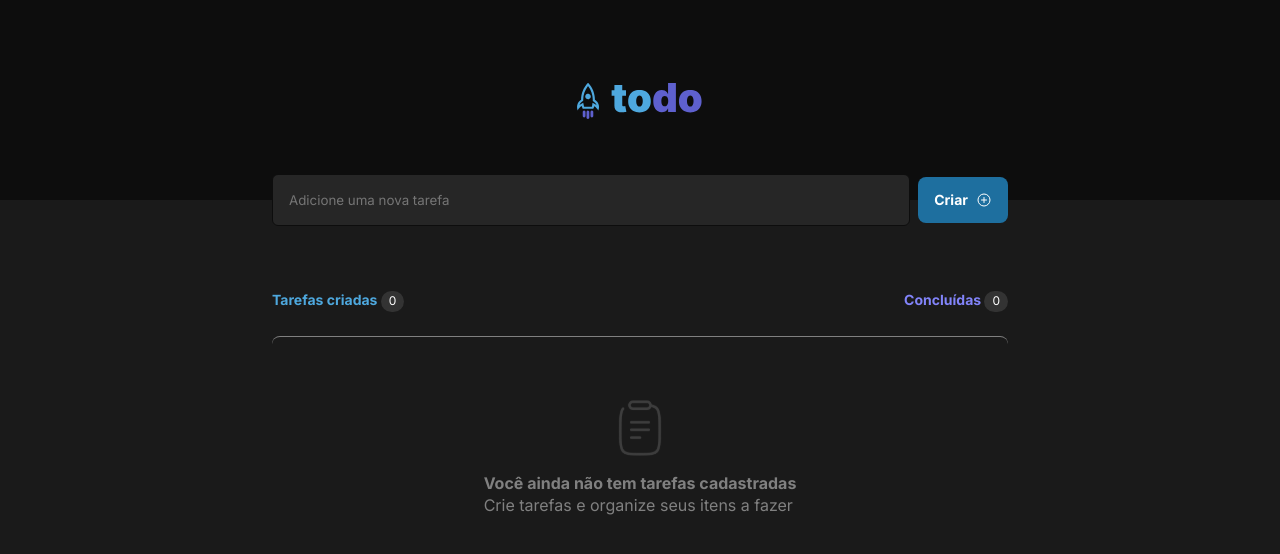
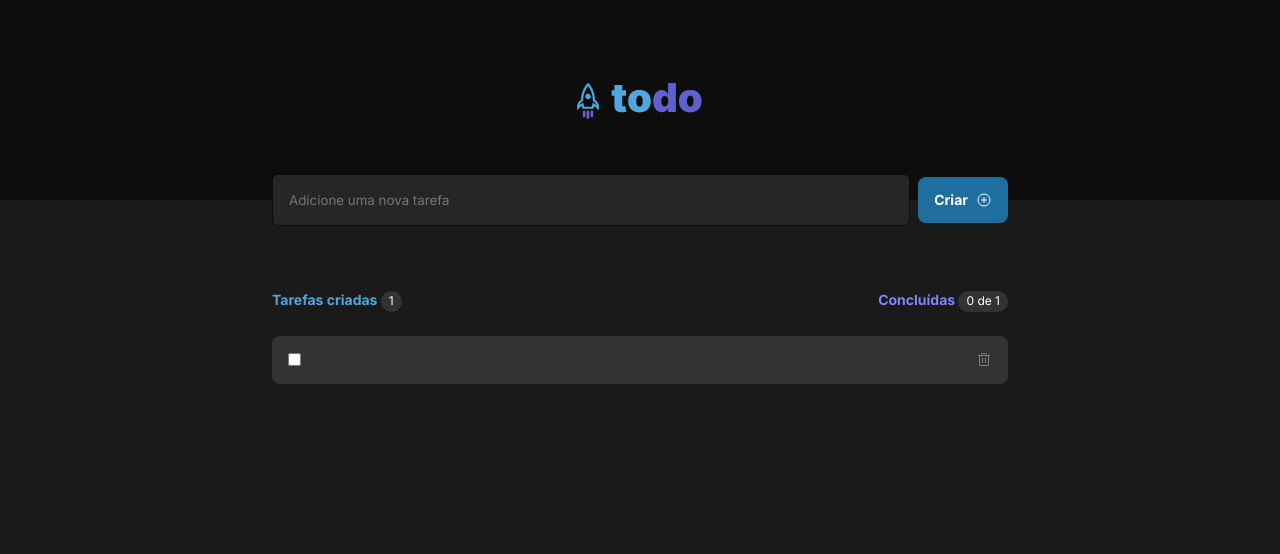
Before and after one commit to gojibetters/ToDo-List, a React (Vite) app: page / in a window 1280 px wide. Both pictures are taken after a click on the button "Criar". Shown: the top 554 px of the page. Built offline with nearby package versions, Linux system fonts and the light colour scheme.

Commit message:
update: add tasks and functionalities

```diff
--- /dev/null
+++ b/src/components/Checkbox.module.css
@@ -0,0 +1,40 @@
+.itemContainer {
+  display: flex;
+  flex-direction: row;
+  justify-content: space-between;
+
+  background: var(--color-gray400);
+  padding: 1rem;
+
+  border-radius: 8px;
+
+  width: 100%;
+}
+
+.checkboxContainer p {
+  padding: 0 0.75rem;
+}
+
+.checkboxContainer {
+  display: flex;
+  align-items: center;
+}
+
+.checkboxContainer button {
+  background: var(--color-purpleDark);
+}
+
+.itemContainer button {
+  background: transparent;
+  border: 0;
+  color: var(--color-gray300);
+  cursor: pointer;
+
+  display: flex;
+  align-items: center;
+}
+
+
+.itemContainer button:hover {
+  color: var(--color-danger);
+}
--- /dev/null
+++ b/src/components/Checkbox.tsx
@@ -0,0 +1,33 @@
+import { Trash } from 'phosphor-react'
+import styles from './Checkbox.module.css'
+
+interface Task {
+	id: number
+	description: string
+}
+
+interface CheckboxProps {
+  tasks: Task[]
+  setCheck: (id: any) => void
+}
+
+export function Checkbox ({tasks, setCheck} : CheckboxProps) {
+
+	return (
+		<>
+			{tasks.map((item) => (
+				<div key={item.id} className={styles.itemContainer}>
+					<div className={styles.checkboxContainer}>
+						<input type='checkbox' id={String(item.id)} onChange={() => setCheck(item.id)}/>
+
+						<p>{item.description}</p>
+					</div>
+					<button>
+						<Trash size={16}/>
+					</button>
+				</div>
+
+			))}
+		</>
+	)
+}
--- a/src/pages/Home.module.css
+++ b/src/pages/Home.module.css
@@ -124,6 +124,19 @@ html {
   flex-direction: column;
 }
 
+.listWithoutTopLine {
+  width: 100%;
+
+  display: flex;
+  flex-direction: column;
+  justify-content: center;
+  align-items: center;
+
+  color: var(--color-gray300);
+
+  gap: 1rem;
+}
+
 .list {
   border-top: 1px solid var(--color-gray300);
   border-radius: 8px;
--- a/src/pages/Home.tsx
+++ b/src/pages/Home.tsx
@@ -2,13 +2,54 @@ import styles from './Home.module.css'
 import logo from '../assets/logo.svg'
 import clipboard from '../assets/clipboard.svg'
 import { PlusCircle } from 'phosphor-react'
+import { ChangeEvent, HTMLInputTypeAttribute, useEffect, useState } from 'react'
+import { Checkbox } from '../components/Checkbox'
+
+interface Task {
+	id: number
+	description: string
+}
 
 
 function Home() {
 
-	function handleCreateTask(){
-		alert('ok')
+	const [tasks, setTasks] = useState<Task[]>([])
+	const [newTask, setNewTask] = useState('')
+	const [doneTasks, setDoneTasks] = useState<Task[]>([])
+
+
+	function handleCreateTask(event: React.MouseEvent<HTMLButtonElement>){
+		setTasks([...tasks, {id: tasks.length++, description: newTask}])
+		setNewTask('')
 	}
+
+	function handleNewTask(event: ChangeEvent<HTMLInputElement>){
+		setNewTask(event.target.value)
+	}
+
+	function handleCheck(id: number){
+		const sameTask = doneTasks.some(
+			(task) => task.id === id
+		)
+
+		if(sameTask){
+			const filteredTasks = doneTasks.filter(
+				(task) => task.id !== id
+			)
+			console.log(filteredTasks)
+			setDoneTasks(filteredTasks)
+		}
+
+		if(!sameTask) {
+			const findedTask = tasks.find(
+				(task) => {
+					return task.id === id
+				}
+			)
+			setDoneTasks(findedTask ?  [...doneTasks, findedTask] : doneTasks)
+		}
+	}
+
 
 	return(
 		<div className={styles.container}>
@@ -18,7 +59,7 @@ function Home() {
 
 			<div className={styles.containerTasks}>
 				<div className={styles.newTask}>
-					<input type='text' placeholder='Adicione uma nova tarefa'/>
+					<input type='text' placeholder='Adicione uma nova tarefa' onChange={handleNewTask} value={newTask}/>
 					<button onClick={handleCreateTask}>
 						<strong>Criar</strong>
 						<PlusCircle size={16} />
@@ -29,16 +70,22 @@ function Home() {
 					<div className={styles.info}>
 						<div className={styles.created}>
 							<strong>
-							Tarefas criadas <button>0</button>
+							Tarefas criadas <button>{tasks.length}</button>
 							</strong>
 						</div>
 						<div className={styles.done}>
 							<strong>
-							Concluídas <button>0</button>
+							Concluídas <button> {tasks.length ?  `${doneTasks.length} de ${tasks.length}` : doneTasks.length} </button>
 							</strong>
 						</div>
 					</div>
 
+					{tasks.length ? (
+						<div className={styles.listWithoutTopLine}>
+							<Checkbox tasks={tasks} setCheck={handleCheck} />
+						</div>
+					) :
+						(
 							<div className={styles.list}>
 								<img src={clipboard}/>
 
@@ -53,6 +100,9 @@ function Home() {
 									</span>
 								</div>
 							</div>
+						)
+					}
+
 				</div>
 			</div>
 		</div>
```
Also changed, not shown: src/assets/checked.svg (added). Lines whose indentation alone changed are shown as unchanged.
